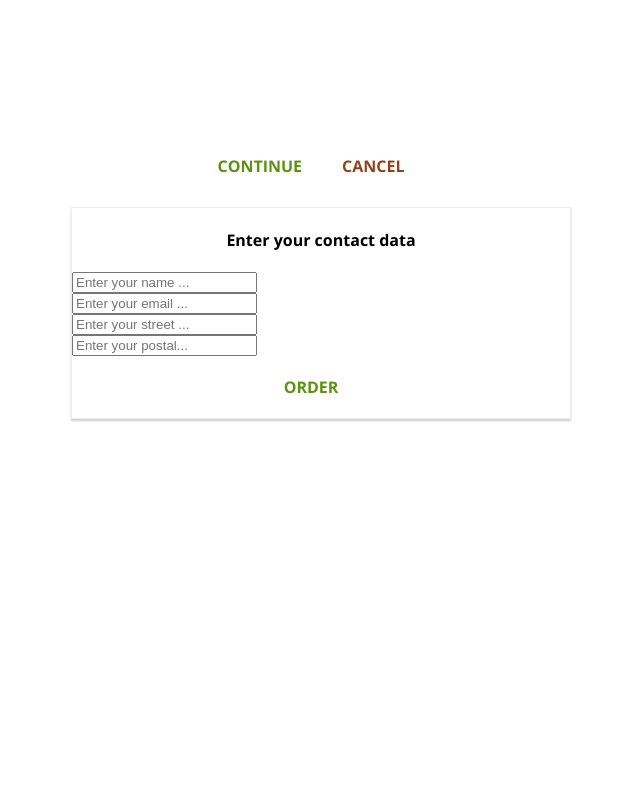
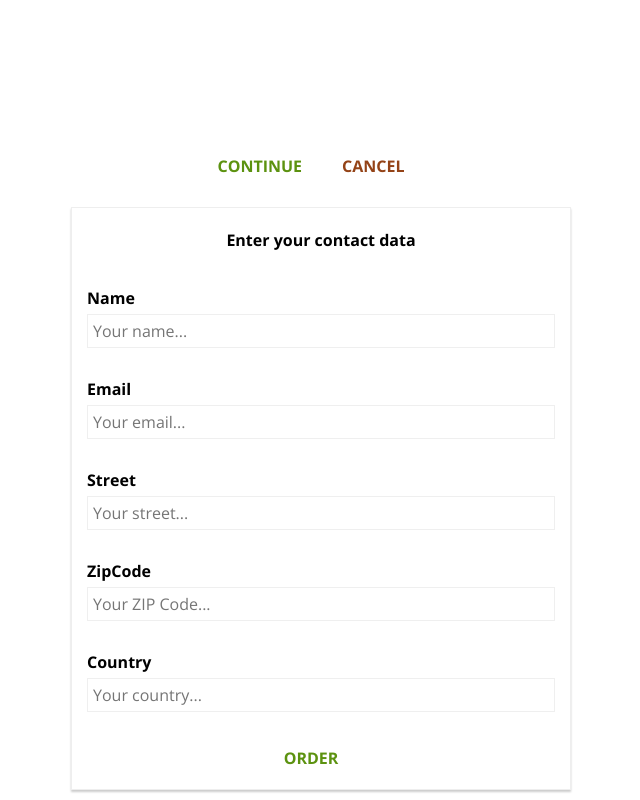
Before and after one commit to abdullah578/burger-builder, a React (Create React App) app: page /checkout/contact in a window 1280 px wide. Shown: the part 617-1417 px from the top of the page, without its empty margins (319-959 px from the left). Before the commit the page ends 1046 px from the top, so only its background shows below. Built offline with nearby package versions, Linux system fonts and the light colour scheme.

Commit message:
partially created the input form,set up two-way binding

```diff
--- /dev/null
+++ b/src/Components/UI/Input/Input.js
@@ -0,0 +1,20 @@
+import React from "react";
+import classes from "./Input.module.css";
+
+const Input = (props) => {
+  return (
+    <div className={classes.InputDiv}>
+      <label htmlFor={props.elementConfig.name}>
+        {" "}
+        {props.elementConfig.name}
+      </label>
+      <input
+        {...props.elementConfig}
+        value={props.value}
+        onChange={props.change}
+      />
+    </div>
+  );
+};
+
+export default Input;
--- /dev/null
+++ b/src/Components/UI/Input/Input.module.css
@@ -0,0 +1,27 @@
+.InputDiv {
+  width: 100%;
+  box-sizing: border-box;
+  padding: 15px;
+}
+.InputDiv label {
+  width: 100%;
+  display: block;
+  font-weight: bold;
+  text-align: start;
+  text-transform: capitalize;
+  margin-bottom: 5px;
+}
+
+.InputDiv input {
+  width: 100%;
+  display: block;
+  box-sizing: border-box;
+  font: inherit;
+  outline: none;
+  border: 1px solid #efefef;
+  padding: 5px;
+}
+.InputDiv input:focus {
+  outline: none;
+  background-color: #ccc;
+}
--- a/src/Containers/CheckOut/ContactData/ContactData.js
+++ b/src/Containers/CheckOut/ContactData/ContactData.js
@@ -3,9 +3,28 @@ import axios from "../../../axios-config";
 import classes from "./Contactdata.module.css";
 import Spinner from "../../../Components/UI/Spinner/Spinner";
 import Button from "../../../Components/UI/Button/Button";
+import Input from "../../../Components/UI/Input/Input";
 import WithErrorHandle from "../../../hoc/WithErrorHandle/WithErrorHandle";
+
+const formConfig = (name, type, placeholder, value) => ({
+  elementConfig: {
+    type,
+    placeholder,
+    name,
+  },
+  value,
+});
 class ContactData extends Component {
-  state = { dispSpinner: false };
+  state = {
+    orderForm: {
+      name: formConfig("name", "text", "Your name...", ""),
+      email: formConfig("email", "email", "Your email...", ""),
+      street: formConfig("street", "text", "Your street...", ""),
+      zipCode: formConfig("zipCode", "text", "Your ZIP Code...", ""),
+      country: formConfig("country", "text", "Your country...", ""),
+    },
+    dispSpinner: false,
+  };
   orderHandler = (e) => {
     e.preventDefault();
     this.setState({ dispSpinner: true });
@@ -33,6 +52,12 @@ class ContactData extends Component {
         this.setState({ dispSpinner: false });
       });
   };
+  inputHandler = (e, type) => {
+    e.preventDefault();
+    const inputParam = { ...this.state.orderForm };
+    inputParam[type].value = e.target.value;
+    this.setState({ orderForm: inputParam });
+  };
   render() {
     return (
       <div className={classes.ContactData}>
@@ -42,26 +67,15 @@ class ContactData extends Component {
           <Spinner />
         ) : (
           <form>
-            <input
-              type="text"
-              name="name"
-              placeholder="Enter your name ..."
-            ></input>
-            <input
-              type="email"
-              name="email"
-              placeholder="Enter your email ..."
-            ></input>
-            <input
-              type="text"
-              name="street"
-              placeholder="Enter your street ..."
-            ></input>
-            <input
-              type="text"
-              name="postal"
-              placeholder="Enter your postal..."
-            ></input>
+            {Object.keys(this.state.orderForm).map((curr) => (
+              <Input
+                elementConfig={this.state.orderForm[curr].elementConfig}
+                value={this.state.orderForm[curr].value}
+                key={curr}
+                change={(e) => this.inputHandler(e, curr)}
+              />
+            ))}
+
             <Button type="Success" clicked={this.orderHandler}>
               ORDER
             </Button>
--- a/src/Containers/CheckOut/ContactData/Contactdata.module.css
+++ b/src/Containers/CheckOut/ContactData/Contactdata.module.css
@@ -11,6 +11,3 @@
     width: 500px;
   }
 }
-.ContactData input {
-  display: block;
-}
```
